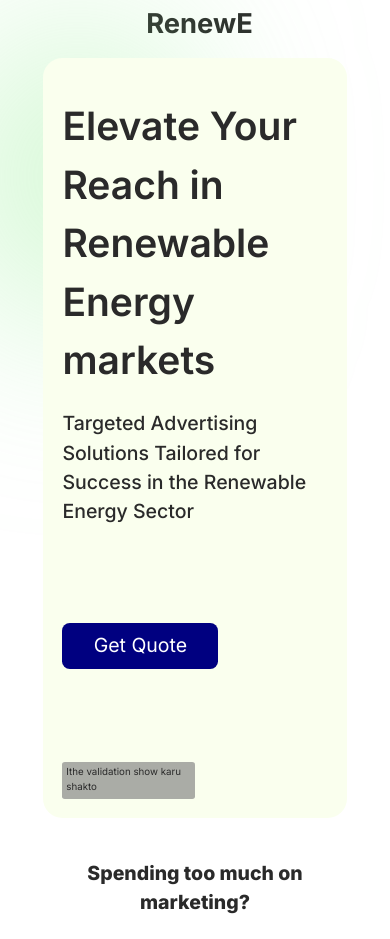
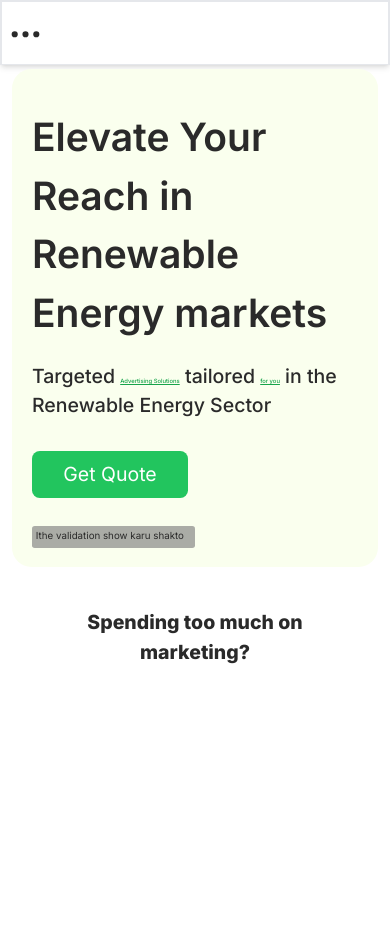
Before and after one commit to SanketSonawane11/RenewE-Landing-Page, a React (Vite) app: page / in a window 390 px wide. After the commit the page ends 844 px from the top, so only its background shows below. Built offline with nearby package versions, Linux system fonts and the light colour scheme; a web font is replaced by a local one.

Commit message:
Changed UI for Hero and added Navbar again

```diff
--- a/package.json
+++ b/package.json
@@ -10,6 +10,7 @@
     "preview": "vite preview"
   },
   "dependencies": {
+    "@tabler/core": "^1.0.0-beta20",
     "react": "^18.2.0",
     "react-dom": "^18.2.0"
   },
--- a/src/App.css
+++ b/src/App.css
@@ -27,28 +27,13 @@
 
 /* Navbar Starts */
 
-.nav-main {
-  width: 97vw;
-  height: 4.5vw;
-  margin: 1vw;
-  padding: 0.5vw 1.5vw;
-  background-color: #858585ac;
-  border-radius: 1vw;
-  backdrop-filter: blur(10px);
-  display: flex;
-  align-items: center;
-  justify-content: space-between;
-  position: sticky;
-  top: 0.4vw;
-}
-
 .logo {
   width: 10vw;
   height: 3vw;
   margin: 1vw 0;
   text-align: center;
   font-weight: 700;
-  font-size: 2.5vw;
+  font-size: 2vw;
 }
 
 .nav-links {
@@ -91,7 +76,7 @@
   justify-content: space-between;
 }
 
-.bg-effect {
+/* .bg-effect {
   width: 40%;
   height: 40vh;
   position: absolute;
@@ -99,7 +84,7 @@
   left: 0;
   background: radial-gradient(circle, lightgreen, transparent);
   filter: blur(100px);
-}
+} */
 
 .hero-content .text-column {
   width: 50%;
@@ -126,18 +111,22 @@
   height: 2.3vw;
   font-size: 1.2vw;
   border-radius: 0.7vw;
-  background-color: green;
+  background-color: #22C55E;
   color: #fff;
-  transition: all 0.3s ease-out;
+  transition: all 0.4s ease-out;
 }
 
 .text-column button:hover {
-  border: 2px solid green;
+  border: 2px solid #22C55E;
   border-radius: 0.3vw;
   background-color: transparent;
-  color: green;
+  color: #22C55E;
   font-weight: 600;
   scale: 1.05;
+}
+
+.text-column button:active{
+  scale: 1;
 }
 
 .text-column .info {
@@ -162,7 +151,7 @@
 
 /* Hero Ends */
 
-/* background #101826 */
+/* Problem Section */
 
 ::-webkit-scrollbar {
   display: none;
@@ -182,11 +171,14 @@
 
   .logo {
     font-size: 7vw;
-    width: 25vw;
+    width: 100vw;
     height: 10vw;
+    background-color: lightgreen;
+    margin: 0 0 5vw 0;
+    display: none;
   }
 
-  /* .nav-links {
+  .nav-links {
     display: none;
   }
 
@@ -204,7 +196,7 @@
     width: 100vw;
     height: 95vh;
     background-color: #fff;
-  } */
+  }
 
   .hero-main {
     width: 100%;
@@ -219,12 +211,14 @@
   }
 
   .hero-main .text-column {
-    width: 100%;
-    height: 90vh;
+    width: 120%;
+    height: fit-content;
     padding: 10vw 5vw 3vw 5vw;
     margin: 0;
     border-radius: 5vw;
     display: flex;
+    justify-content: center;
+    gap: 5vw;
     flex-direction: column;
   }
 
@@ -246,7 +240,7 @@
     /* margin: 2vw 0; */
     font-size: 5vw;
     border-radius: 2vw;
-    background-color: navy;
+    background-color: #22C55E;
     color: #fff;
   }
 
@@ -267,5 +261,4 @@
     display: flex;
     align-items: center;
   }
-
 }
--- a/src/App.jsx
+++ b/src/App.jsx
@@ -2,13 +2,15 @@ import React from "react";
 import Navbar from "./Components/Navbar";
 import './App.css'
 import Hero from "./Components/Hero";
+import Problems from "./Components/Problems";
 
 
 function App() {
   return (
     <div className="main-body">
-      {/* <Navbar /> */}
+      <Navbar />
       <Hero/>
+      <Problems/>
     </div>
   );
 }
--- a/src/Components/Hero.jsx
+++ b/src/Components/Hero.jsx
@@ -2,7 +2,6 @@ import React from "react";
 import "../App.css";
 
 function Hero() {
-
   const urls = [
     "Spending too much on marketing?",
     "Not able to reach your Industry Specific audience?",
@@ -12,8 +11,7 @@ function Hero() {
   return (
     <div className="outer">
       <div className="hero-main">
-        <div className="bg-effect"></div>
-        <div className="logo">RenewE</div>
+        {/* <BgEffect top={2} left={0}/> */}
 
         <div className="hero-content">
           <div className="text-column">
@@ -22,7 +20,7 @@ function Hero() {
                 Elevate Your Reach in Renewable Energy markets
               </h1>
               <h3 className="font-[#2a2a2a] font-medium text-[5vw] md:text-[1.5vw]">
-                Targeted Advertising Solutions Tailored for Success in the
+                Targeted <u className="text-[1.5vw] text-green-600">Advertising Solutions</u> tailored <u className="text-[1.5vw] text-green-600">for you</u> in the
                 Renewable Energy Sector
               </h3>
             </div>
@@ -33,9 +31,13 @@ function Hero() {
           </div>
 
           <div className="img-column"></div>
+          {/* <BgEffect top={30} right={0}/> */}
           <div className="h-96 carousel questions carousel-vertical rounded-box mt-[5vw] md:hidden w-[100%]">
             {urls.map((url, index) => (
-              <div className="questions carousel-item h-full text-[5vw]" key={index}>
+              <div
+                className="questions carousel-item h-full text-[5vw]"
+                key={index}
+              >
                 {url}
               </div>
             ))}
--- a/src/Components/Navbar.jsx
+++ b/src/Components/Navbar.jsx
@@ -21,7 +21,7 @@ function Navbar() {
 
   return (
     <>
-      <div className="nav-main">
+      <div className=" flex w-[100%] justify-between border-2 px-4 py-2 border-b shadow-md mx-auto">
         <div className="logo">RenewE</div>
 
         {/* For Large Screen */}
@@ -34,7 +34,7 @@ function Navbar() {
             </li>
           ))}
 
-          <button className="btn bg-pri-green hover:bg-pri-greenHover hover:scale-105  ease-out btn-md sm:btn-lg md:btn-md lg:btn-md">
+          <button className="px-[2vw] py-[1vw] bg-green-500 hover:bg-transparent hover:border-4 border-green-500 hover:scale-105 hover:rounded-lg transition-all ease-out duration-200 hover:text-slate-700">
             Start Advertising Now
           </button>
         </ul>
@@ -43,8 +43,10 @@ function Navbar() {
         <div className="flex-none w-[15vw] h-[15vw] md:hidden">
           <button
             className="btn btn-square btn-ghost w-[10vw] h-[10vw]"
-            onClick={() => {setshowMenu(!showMenu)
-            console.log(showMenu)}}
+            onClick={() => {
+              setshowMenu(!showMenu);
+              console.log(showMenu);
+            }}
           >
             <svg
               fill="none"
--- /dev/null
+++ b/src/Components/Problems.jsx
@@ -0,0 +1,20 @@
+import React from "react";
+import "../App.css";
+
+function Problems() {
+  const problems = [
+    "Spending too much on marketing?",
+    "Not able to reach your Industry Specific audience?",
+    "Suffering from low conversion rates?",
+  ];
+
+  return (
+    <div className="problem-outer">
+      <div className="problem-inner">
+
+      </div>
+    </div>
+  );
+}
+
+export default Problems;
```
Also changed, not shown: 1 other file (tests, documents, lock files or other folders).
